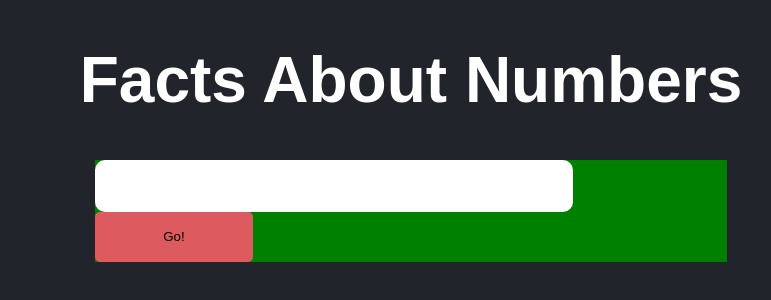
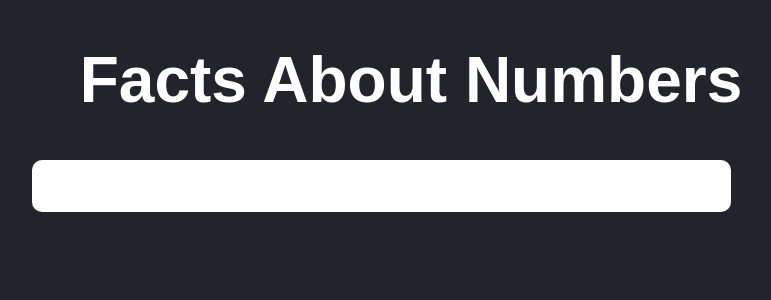
Before and after one commit to Joseph-Barr/NumbersAPI, a plain HTML site: page index.html in a window 1280 px wide. Shown: the whole page, without its empty margins (229-1000 px from the left). Drawn offline with Linux system fonts and the light colour scheme.

Commit message:
Cleaned up. Changed the function to be called on onkeyup event so that it seems a little smoother

```diff
--- a/index.html
+++ b/index.html
@@ -21,9 +21,9 @@
 
   <div id="input">
 
-      <input type="number" id="userInput" name="userInput" />
+      <input type="number" id="userInput" name="userInput" onkeyup="getNumber()"/>
 
-      <button name="submit" id="submit" onClick="getNumber()"> Go! </button>
+      <button name="submit" id="submit" onClick="getNumber()" hidden> Go! </button>
 
   </div>
 
--- a/main.js
+++ b/main.js
@@ -1,5 +1,4 @@
 const url = "http://numbersapi.com/"
-
 
 
 type = ["trivia", "math", "year", "date"]
--- a/style.css
+++ b/style.css
@@ -37,9 +37,8 @@ h2 {
 
 #input {
 
-  margin-left: 25%;
+  margin-left: 20%;
   margin-right: 25%;
-  background: green;
 
 }
 
@@ -63,7 +62,7 @@ h2 {
 
 #userInput {
 
-  width: 75%;
+  width: 100%;
   height: 50px;
   border-radius: 10px;
   border: none;
```
